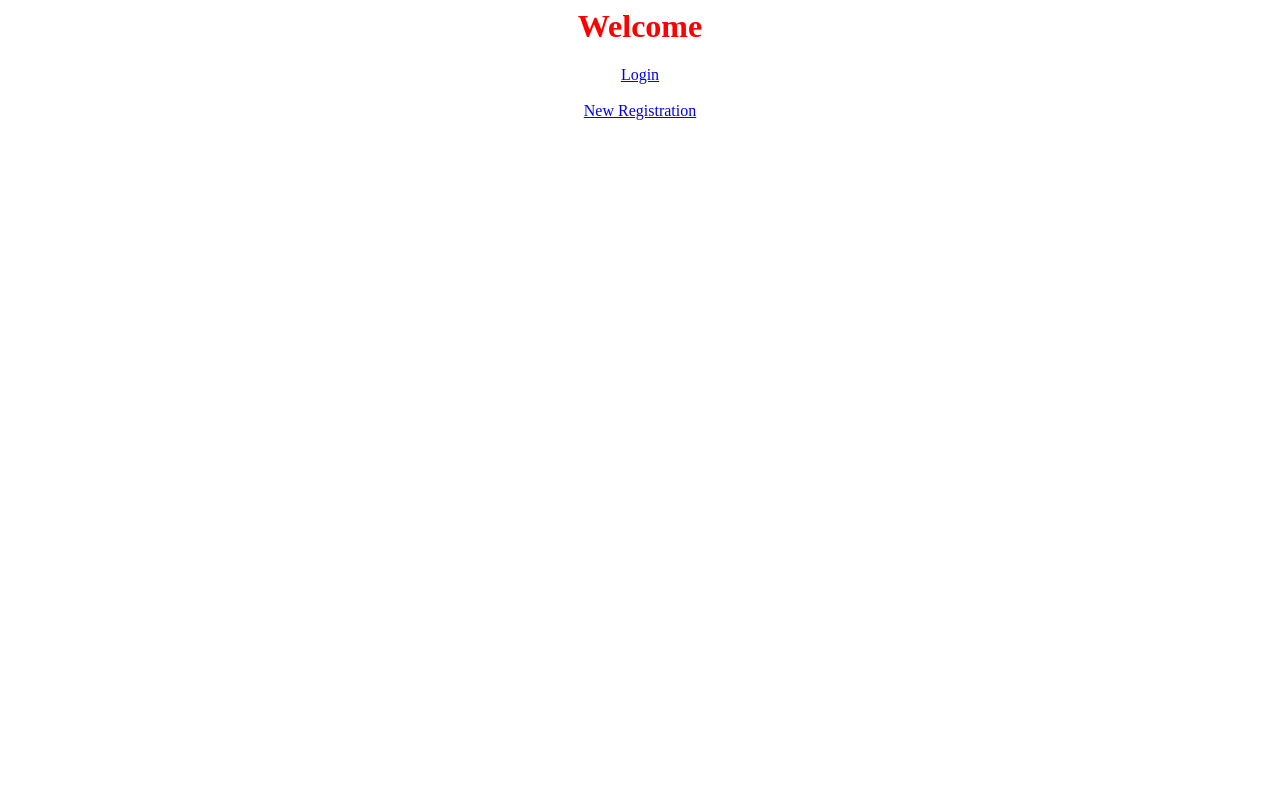
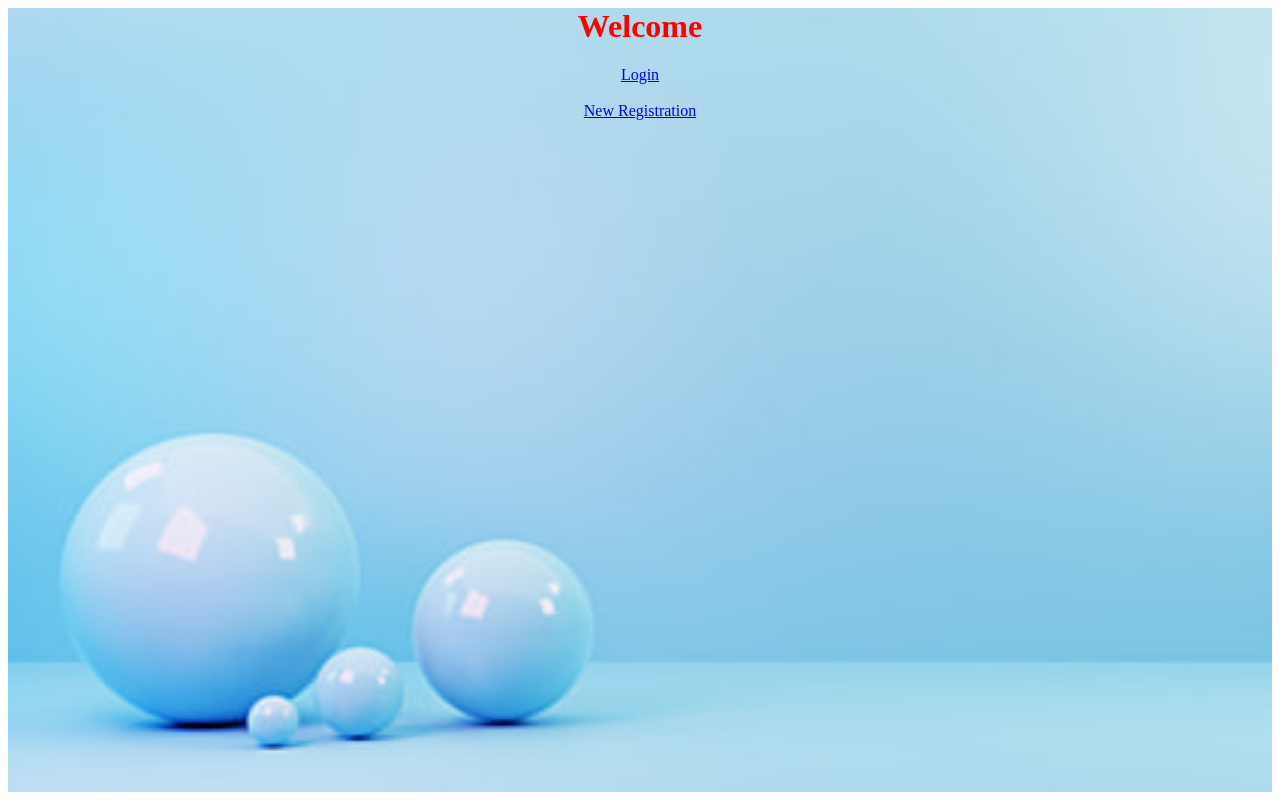
Before and after one commit to suryagaikwad/login.github.io, a plain HTML site: page index.html in a window 1280 px wide. Drawn offline with Linux system fonts and the light colour scheme; files whose address does not match are found by name.

Commit message:
Update index.html
Signed-off-by: suryagaikwad <123303291+suryagaikwad@users.noreply.github.com>

```diff
--- a/index.html
+++ b/index.html
@@ -4,7 +4,7 @@
 <style >
 .bg-img
 {
-background-image: url("G:/.welcome.jpg");
+background-image: url("G:/welcome.jpg");
 height: 100%;
 background-size: cover;
 
```
